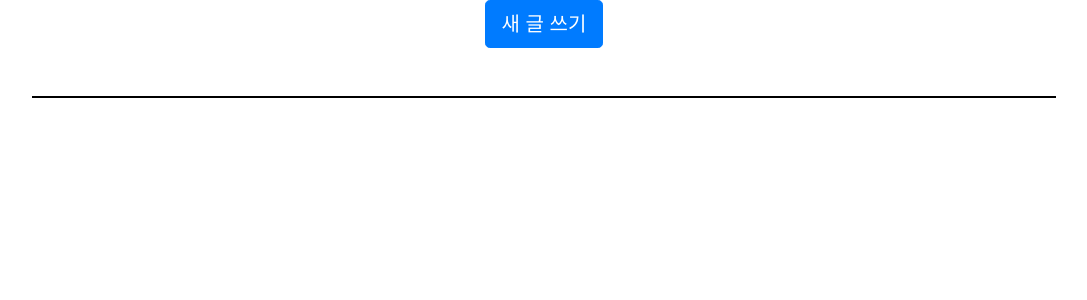
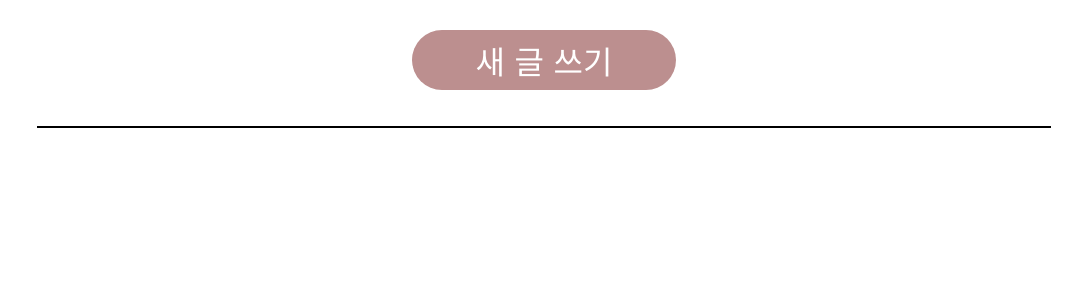
Before and after one commit to eunbeann/blogprj, a Django app: page / in a window 1280 px wide. Shown: the top 300 px of the page, without its empty margins (96-1183 px from the left). Run offline with Django 3.2, Linux system fonts and the light colour scheme; data that the repository does not hold is empty; some libraries are stand-ins or nearby versions.

Commit message:
edit button

```diff
--- a/static/css/style.css
+++ b/static/css/style.css
@@ -1,3 +1,26 @@
+body {
+    margin-top: 30px;
+}
+
+button{
+    background:rosybrown;
+    color:#fff;
+    border:none;
+    position:relative;
+    height:60px;
+    font-size:2em;
+    padding:0 2em;
+    cursor:pointer;
+    transition:800ms ease all;
+    outline:none;
+    font-family: 'Jua', sans-serif;
+    border-radius: 500px;
+
+  }
+  button:hover{
+    background:#fff;
+    color: rosybrown;
+  }
 
 #alist {
     background-color: beige;
--- a/templates/posts.html
+++ b/templates/posts.html
@@ -5,15 +5,15 @@
     <meta charset="UTF-8">
     <meta name="viewport" content="width=device-width, initial-scale=1.0">
     <title>Document</title>
-    <link type = "text/css" rel="stylesheet" href="{% static 'css\style.css' %}?ver=2">
-    <link rel="stylesheet" href="https://maxcdn.bootstrapcdn.com/bootstrap/4.0.0/css/bootstrap.min.css" integrity="sha384-Gn5384xqQ1aoWXA+058RXPxPg6fy4IWvTNh0E263XmFcJlSAwiGgFAW/dAiS6JXm" crossorigin="anonymous">
+    <link type = "text/css" rel="stylesheet" href="{% static 'css\style.css' %}?ver=3">
     <link href="https://fonts.googleapis.com/css2?family=Nanum+Gothic:wght@400;700;800&display=swap" rel="stylesheet">
+    <link href="https://fonts.googleapis.com/css2?family=Jua&display=swap" rel="stylesheet">
 </head>
 
 
 <body>
-    <div id = "button">
-        <center><button type="button" class="btn btn-primary btn-lg"  onclick = 'location.href="{% url "create" %}"'> 새 글 쓰기 </button></center>
+        <div class="wrap">
+            <center><button class="button" onclick = 'location.href="{% url "create" %}"'> 새 글 쓰기</button></center>
         <br><br>
     </div>
     <div id = "alist">
```
